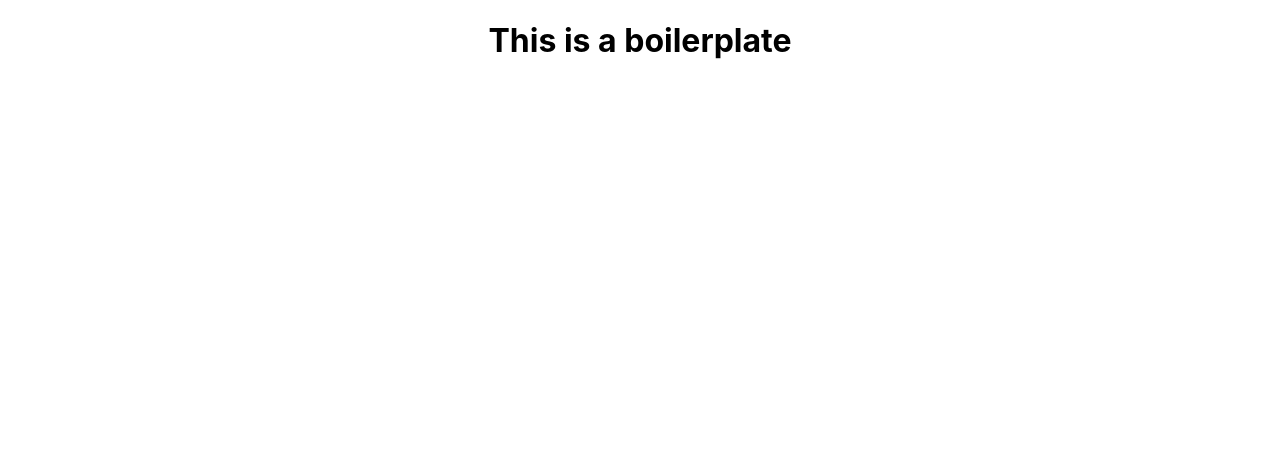
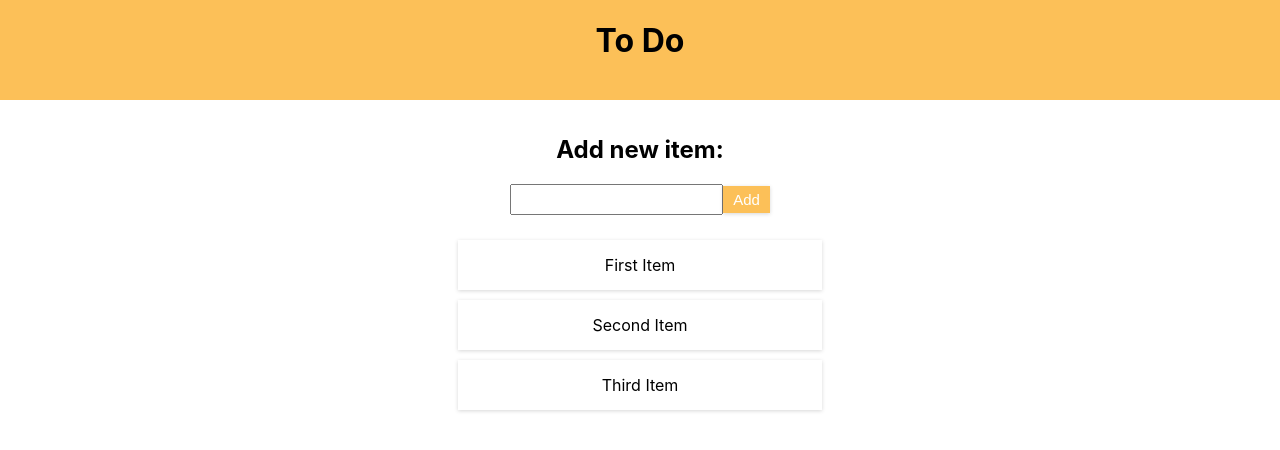
Before and after one commit to bernardpirlea/to-do-app-react, a React (Create React App) app: page / in a window 1280 px wide. Shown: the top 450 px of the page. Built offline with nearby package versions, Linux system fonts and the light colour scheme.

Commit message:
Made skeleton for app

```diff
--- a/public/index.html
+++ b/public/index.html
@@ -8,7 +8,7 @@
       content="Web site created using create-react-app"
     />
     <link rel="manifest" href="%PUBLIC_URL%/manifest.json" />
-    <title>React App</title>
+    <title>To Do App</title>
   </head>
   <body>
     <noscript>You need to enable JavaScript to run this app.</noscript>
--- a/src/App.css
+++ b/src/App.css
@@ -1,3 +1,48 @@
-body {
+.App {
+  height: 100vh;
+  display: flex;
+  flex-direction: column;
+  align-items: center;
+}
+
+.header {
+  text-align: center;
+  background-color: #fcc058;
+  height: 100px;
+  width: 100%;
+}
+
+.main {
+  width: 30%;
+  padding: 15px;
   text-align: center;
 }
+
+input[type="text"] {
+  font-size: 15px;
+  padding: 5px;
+  box-sizing: border-box;
+}
+
+button {
+  font-size: 15px;
+  padding: 5px 10px;
+  background-color: #fcc058;
+  border: none;
+  color: white;
+  text-decoration: none;
+  cursor: pointer;
+  box-shadow: rgba(0, 0, 0, 0.16) 0px 1px 4px;
+}
+
+.to-do-list {
+  list-style: none;
+  margin: 0;
+  padding: 15px 0px;
+}
+
+.list-item {
+  padding: 15px;
+  margin: 10px;
+  box-shadow: rgba(0, 0, 0, 0.16) 0px 1px 4px;
+}
--- a/src/App.js
+++ b/src/App.js
@@ -1,9 +1,12 @@
 import './App.css';
+import Content from './Components/Content';
+import Header from './Components/Header';
 
 function App() {
   return (
     <div className="App">
-      <h1> This is a boilerplate</h1>
+        <Header />
+        <Content />
     </div>
   );
 }
--- /dev/null
+++ b/src/Components/Content.js
@@ -0,0 +1,33 @@
+import React from 'react'
+import ToDoList from './ToDoList'
+import { useState } from 'react'
+
+const Content = () => {
+    const [input, setInput] = useState('')
+    const [toDoList, setToDoList] = useState(['First Item', 'Second Item', 'Third Item'])
+
+    const handleChange = (event) => {
+        event.preventDefault()
+        setInput(event.target.value)
+    }
+
+    const handleClick = (event) => {
+        event.preventDefault()
+        let newToDoList = [...toDoList, input]
+        setToDoList(newToDoList)
+        setInput('')
+    }
+
+    return (
+        <main className='main'>
+            <h2>Add new item:</h2>
+            <form>
+                <input type='text' onChange={handleChange} value={input}/>
+                <button onClick={handleClick}>Add</button>
+            </form>
+            <ToDoList toDoList={toDoList}/>
+        </main>
+    )
+}
+
+export default Content
--- /dev/null
+++ b/src/Components/Header.js
@@ -0,0 +1,11 @@
+import React from 'react'
+
+const Header = () => {
+    return (
+        <header className='header'>
+            <h1>To Do</h1>
+        </header>
+    )
+}
+
+export default Header
--- /dev/null
+++ b/src/Components/ToDoItem.js
@@ -0,0 +1,12 @@
+import React from 'react'
+
+
+const ToDoItem = ( { item } ) => {
+    return (
+        <li className='list-item'>
+            {item}
+        </li>
+    )
+}
+
+export default ToDoItem
--- /dev/null
+++ b/src/Components/ToDoList.js
@@ -0,0 +1,14 @@
+import React from 'react'
+import ToDoItem from './ToDoItem'
+
+const ToDoList = ( {toDoList} ) => {
+    return (
+        <ul className='to-do-list'>
+            {
+                toDoList.map( item => <ToDoItem item={item} /> )
+            }
+        </ul>
+    )
+}
+
+export default ToDoList
```
